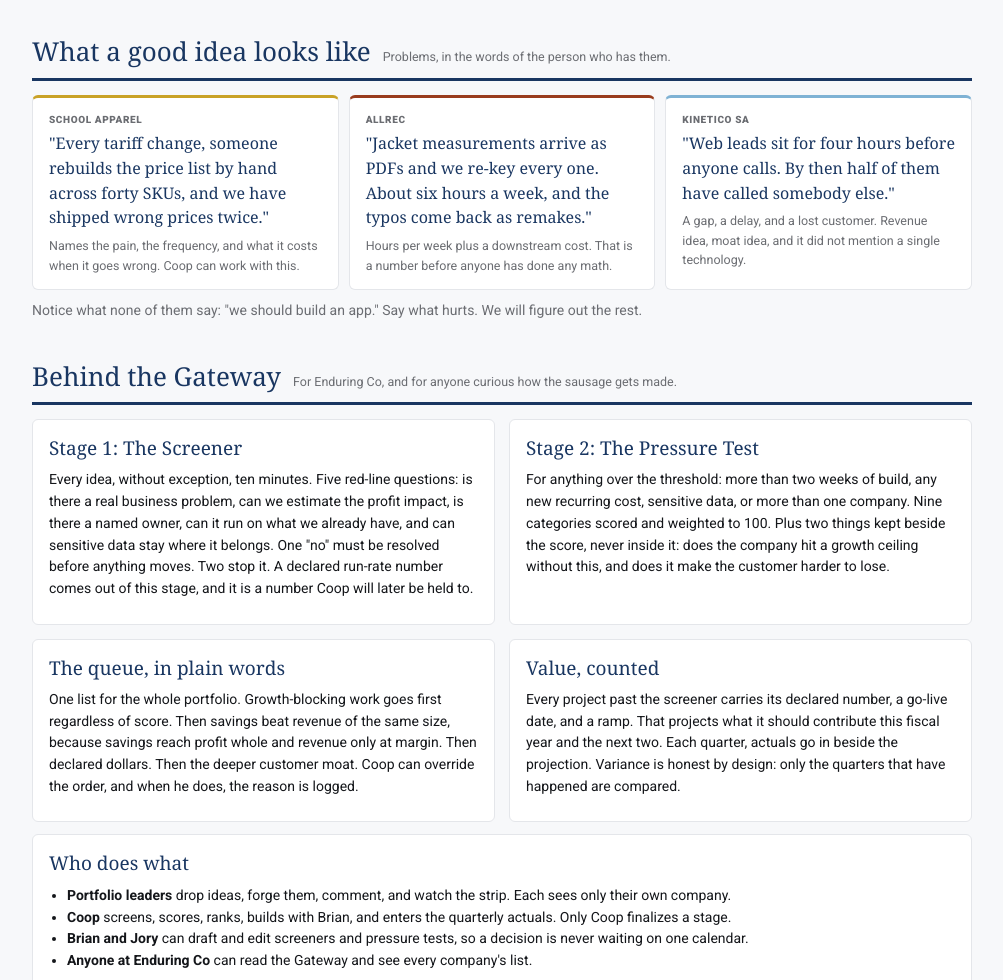
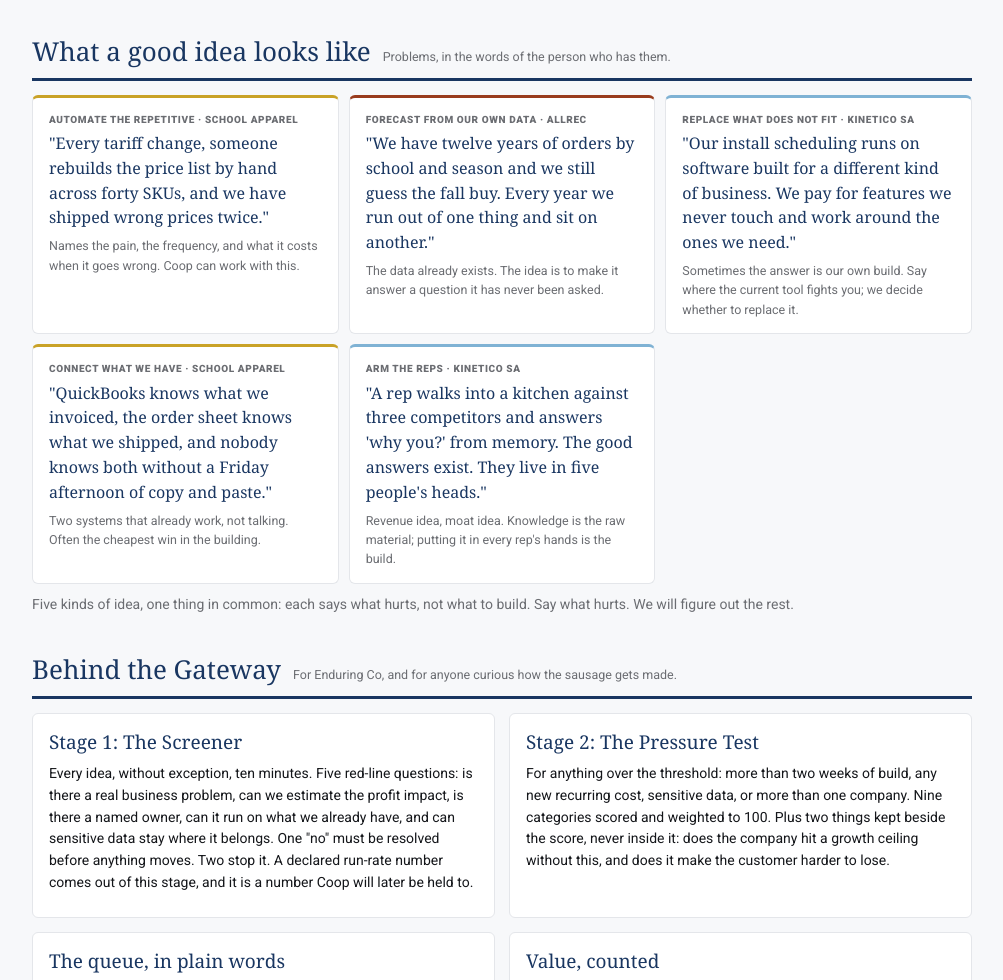
Before and after one commit to LuckyDayMGMT/enduring-daily, a website: page guide.html in a window 1280 px wide. Shown: the part 2146-3126 px from the top of the page, without its empty margins (138-1141 px from the left). Drawn offline with Linux system fonts and the light colour scheme.

Commit message:
Add files via upload

```diff
--- a/guide.html
+++ b/guide.html
@@ -101,7 +101,7 @@
   .box ul { margin: 4px 0 0; padding-left: 18px; }
   .rule { font-family: var(--serif); font-size: 22px; color: var(--blue); text-align: center; padding: 18px; border: 1px solid var(--line); border-left: 4px solid var(--gold); background: var(--white); border-radius: 6px; margin: 14px 0; }
 
-  .ex { display: grid; grid-template-columns: repeat(3, 1fr); gap: 10px; }
+  .ex { display: grid; grid-template-columns: repeat(auto-fit, minmax(280px, 1fr)); gap: 10px; }
   .ex .box { border-top: 3px solid var(--gray-md); }
   .ex .box.school { border-top-color: #C9A227; } .ex .box.allrec { border-top-color: #993C1D; } .ex .box.kinetico { border-top-color: #7fb2d4; }
   .ex .co { font-size: 10px; font-weight: 900; letter-spacing: .6px; text-transform: uppercase; color: var(--gray-dk); }
@@ -122,7 +122,7 @@
   .foot { max-width: 980px; margin: 0 auto; padding: 14px 20px; display: flex; justify-content: space-between; gap: 12px; flex-wrap: wrap; font-size: 11.5px; }
   .foot b { font-family: var(--serif); letter-spacing: 2.5px; color: var(--white); font-weight: 400; font-size: 13px; }
 
-  @media (max-width: 760px) { .cards, .moves, .two, .ex { grid-template-columns: 1fr; } .hero h2 { font-size: 30px; } }
+  @media (max-width: 760px) { .cards, .moves, .two { grid-template-columns: 1fr; } .hero h2 { font-size: 30px; } }
 
   @media print {
     header, footer, .cta, .pill, .noprint { display: none !important; }
@@ -245,11 +245,13 @@
   <section id="good">
     <div class="sh"><h3>What a good idea looks like</h3><span>Problems, in the words of the person who has them.</span></div>
     <div class="ex">
-      <div class="box school"><div class="co">School Apparel</div><div class="q">"Every tariff change, someone rebuilds the price list by hand across forty SKUs, and we have shipped wrong prices twice."</div><div class="why">Names the pain, the frequency, and what it costs when it goes wrong. Coop can work with this.</div></div>
-      <div class="box allrec"><div class="co">AllRec</div><div class="q">"Jacket measurements arrive as PDFs and we re-key every one. About six hours a week, and the typos come back as remakes."</div><div class="why">Hours per week plus a downstream cost. That is a number before anyone has done any math.</div></div>
-      <div class="box kinetico"><div class="co">Kinetico SA</div><div class="q">"Web leads sit for four hours before anyone calls. By then half of them have called somebody else."</div><div class="why">A gap, a delay, and a lost customer. Revenue idea, moat idea, and it did not mention a single technology.</div></div>
+      <div class="box school"><div class="co">Automate the repetitive · School Apparel</div><div class="q">"Every tariff change, someone rebuilds the price list by hand across forty SKUs, and we have shipped wrong prices twice."</div><div class="why">Names the pain, the frequency, and what it costs when it goes wrong. Coop can work with this.</div></div>
+      <div class="box allrec"><div class="co">Forecast from our own data · AllRec</div><div class="q">"We have twelve years of orders by school and season and we still guess the fall buy. Every year we run out of one thing and sit on another."</div><div class="why">The data already exists. The idea is to make it answer a question it has never been asked.</div></div>
+      <div class="box kinetico"><div class="co">Replace what does not fit · Kinetico SA</div><div class="q">"Our install scheduling runs on software built for a different kind of business. We pay for features we never touch and work around the ones we need."</div><div class="why">Sometimes the answer is our own build. Say where the current tool fights you; we decide whether to replace it.</div></div>
+      <div class="box school"><div class="co">Connect what we have · School Apparel</div><div class="q">"QuickBooks knows what we invoiced, the order sheet knows what we shipped, and nobody knows both without a Friday afternoon of copy and paste."</div><div class="why">Two systems that already work, not talking. Often the cheapest win in the building.</div></div>
+      <div class="box kinetico"><div class="co">Arm the reps · Kinetico SA</div><div class="q">"A rep walks into a kitchen against three competitors and answers 'why you?' from memory. The good answers exist. They live in five people's heads."</div><div class="why">Revenue idea, moat idea. Knowledge is the raw material; putting it in every rep's hands is the build.</div></div>
     </div>
-    <p style="margin-top:10px;font-size:14px;color:var(--gray-dk)">Notice what none of them say: "we should build an app." Say what hurts. We will figure out the rest.</p>
+    <p style="margin-top:10px;font-size:14px;color:var(--gray-dk)">Five kinds of idea, one thing in common: each says what hurts, not what to build. Say what hurts. We will figure out the rest.</p>
   </section>
 
   <section id="behind">
@@ -285,7 +287,7 @@
   </div>
 </main>
 
-<footer><div class="foot"><b>ENDURING</b><span>The Refinery · How it works · v1</span><span>enduring.co</span></div></footer>
+<footer><div class="foot"><b>ENDURING</b><span>The Refinery · How it works · v2</span><span>enduring.co</span></div></footer>
 
 <script>
   const stations = document.querySelectorAll(".st");
```
